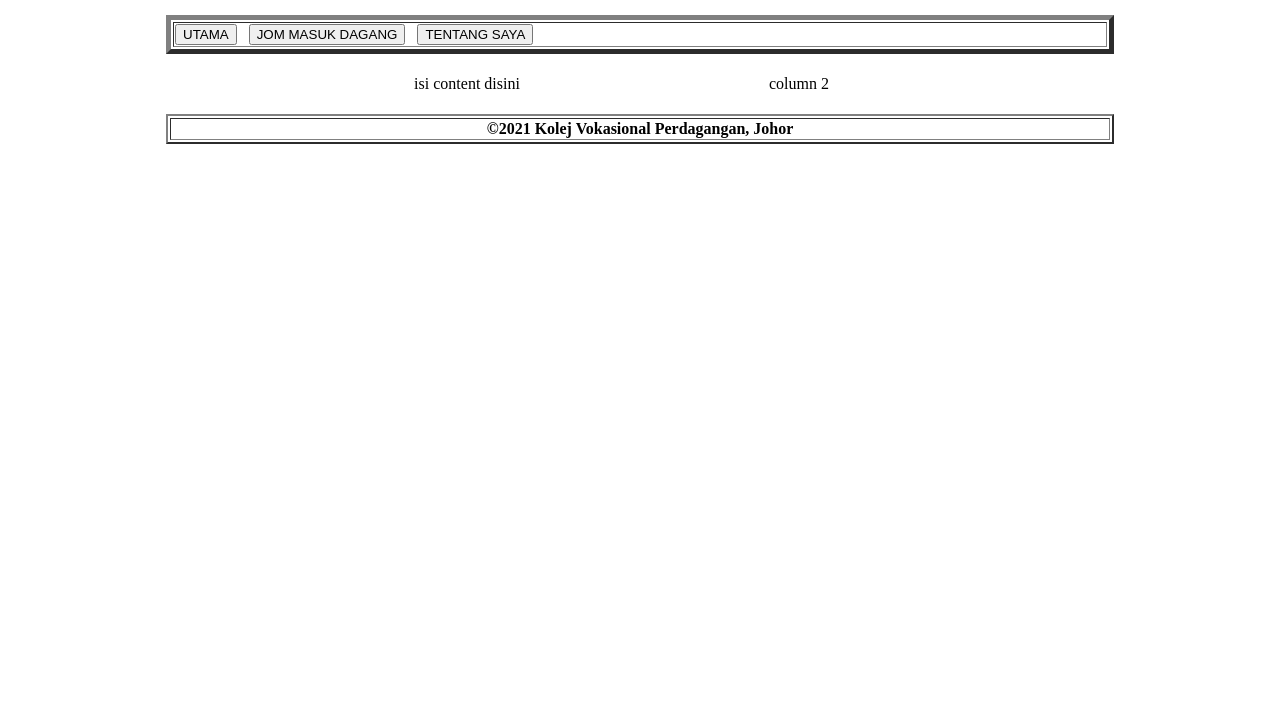
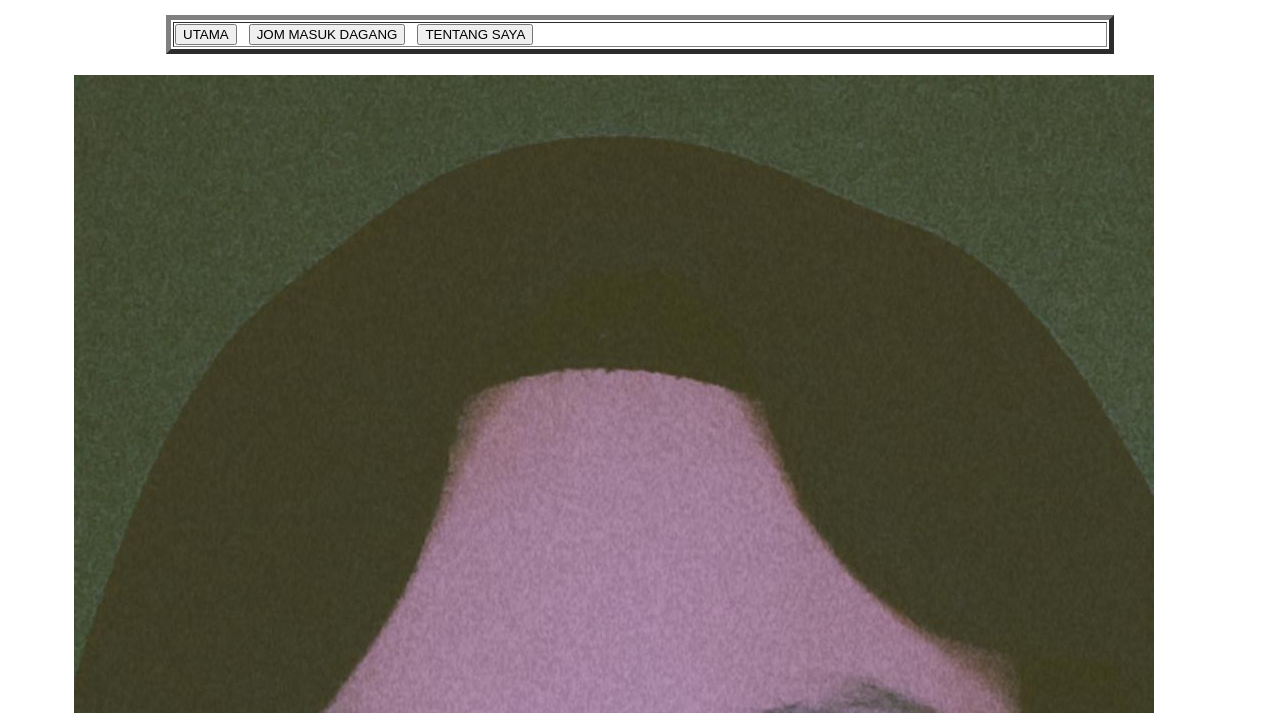
Before and after one commit to puteri05/KPD1023-myfirstweb, a plain HTML site: page tentangsaya.html in a window 1280 px wide. Shown: the part 78-791 px from the top of the page. Drawn offline with Linux system fonts and the light colour scheme.

Commit message:
Update tentangsaya.html

```diff
--- a/tentangsaya.html
+++ b/tentangsaya.html
@@ -31,8 +31,8 @@
 
       <table width="75%">
         <tr>
-          <td align="center">
-            isi content disini
+          <td width="25%">
+            <img src="images/gambar.jpg">
            </td>
            <td>column 2</td>
         </tr>
```
